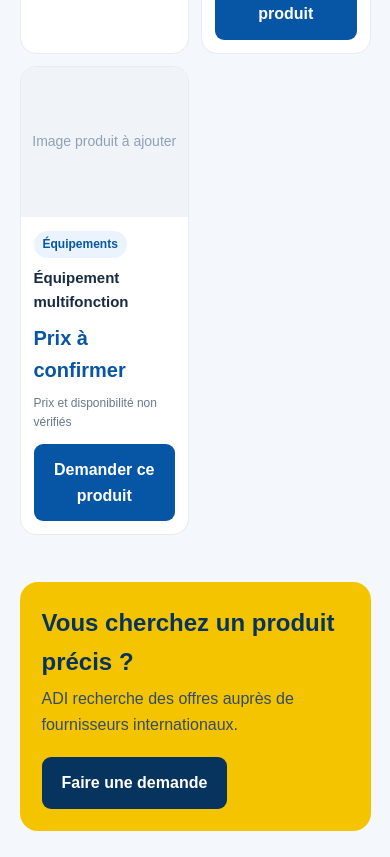
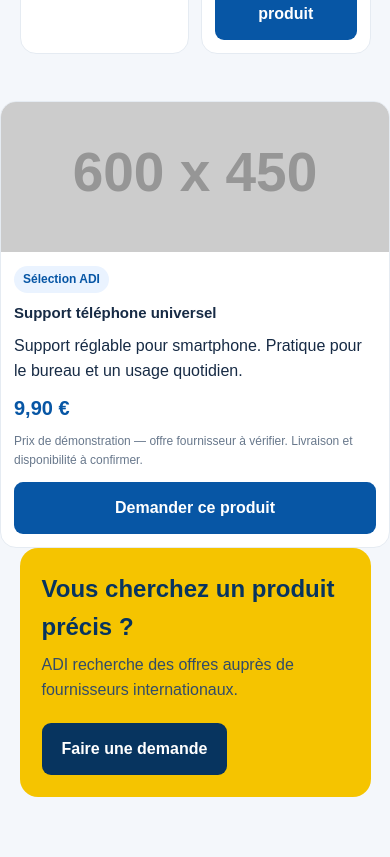
Before and after one commit to boudokhanedhafer-code2027/adi-international, a plain HTML site: page index.html in a window 390 px wide. Shown: the part 2058-2915 px from the top of the page. Drawn offline with Linux system fonts and the light colour scheme; placeholder pictures from the web are drawn by us.

Commit message:
Add universal phone holder product section
Added a new product article for a universal phone holder with details and pricing.

```diff
--- a/index.html
+++ b/index.html
@@ -380,21 +380,41 @@
         <div class="price-note">Prix et disponibilité non vérifiés</div>
         <a class="btn btn-blue" href="#request">Demander ce produit</a>
       </div>
-    </article>
 
-    <article class="product">
-      <div class="product-image">Image produit à ajouter</div>
-      <div class="product-body">
-        <span class="tag">Équipements</span>
-        <h3>Équipement multifonction</h3>
-        <div class="price">Prix à confirmer</div>
-        <div class="price-note">Prix et disponibilité non vérifiés</div>
-        <a class="btn btn-blue" href="#request">Demander ce produit</a>
-      </div>
-    </article>
 
   </div>
 </section>
+
+<article class="product">
+  <div class="product-image">
+    <img
+      src="https://placehold.co/600x450/f0f4f9/0756a5?text=ADI+Phone+Holder"
+      alt="Support téléphone universel"
+    >
+  </div>
+
+  <div class="product-body">
+    <span class="tag">Sélection ADI</span>
+
+    <h3>Support téléphone universel</h3>
+
+    <p>
+      Support réglable pour smartphone.
+      Pratique pour le bureau et un usage quotidien.
+    </p>
+
+    <p class="price">9,90 €</p>
+
+    <p class="price-note">
+      Prix de démonstration — offre fournisseur à vérifier.
+      Livraison et disponibilité à confirmer.
+    </p>
+
+    <a class="btn btn-blue" href="#request">
+      Demander ce produit
+    </a>
+  </div>
+</article>
 
 <section class="request-banner" id="request">
   <div>
```
